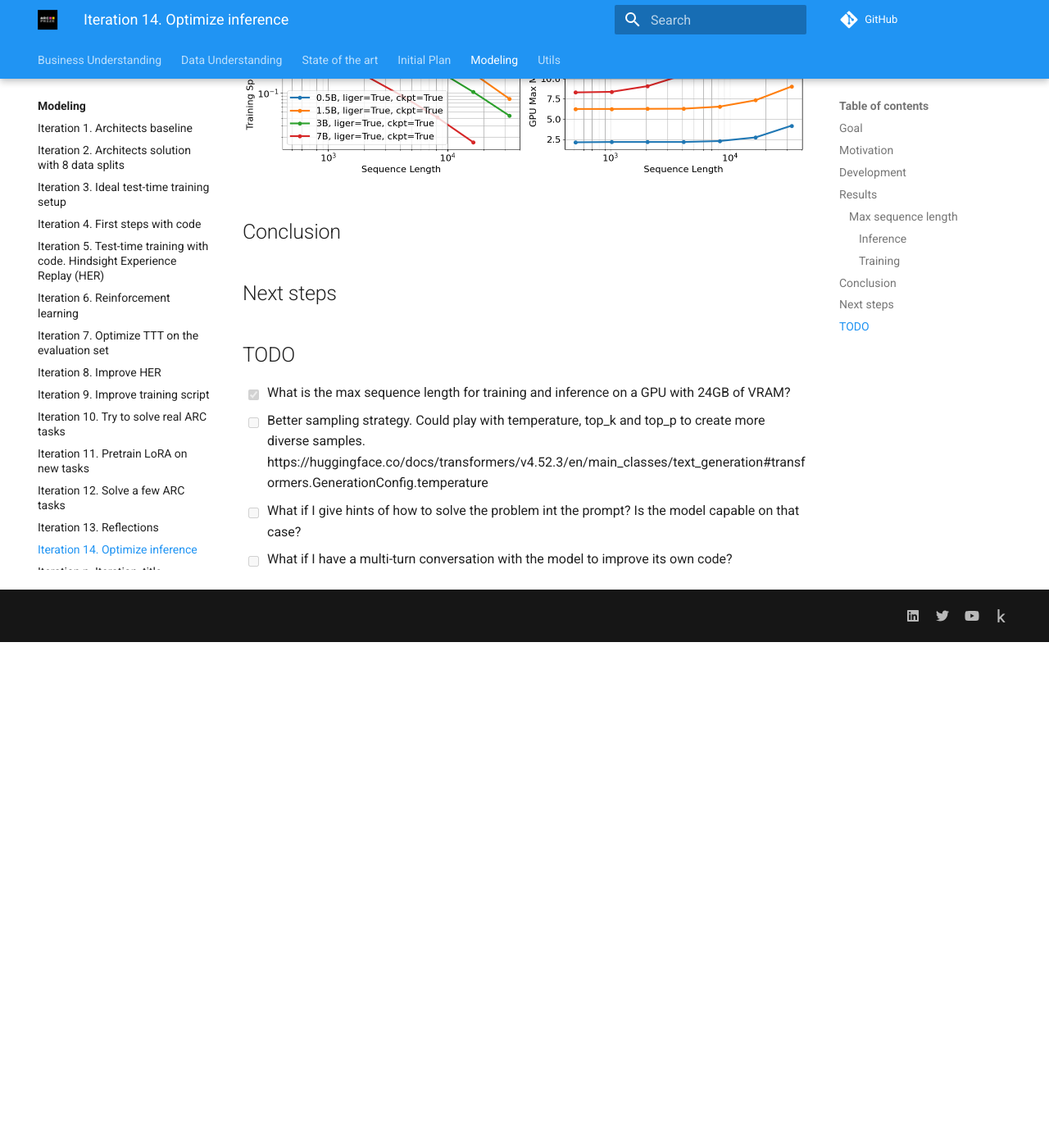
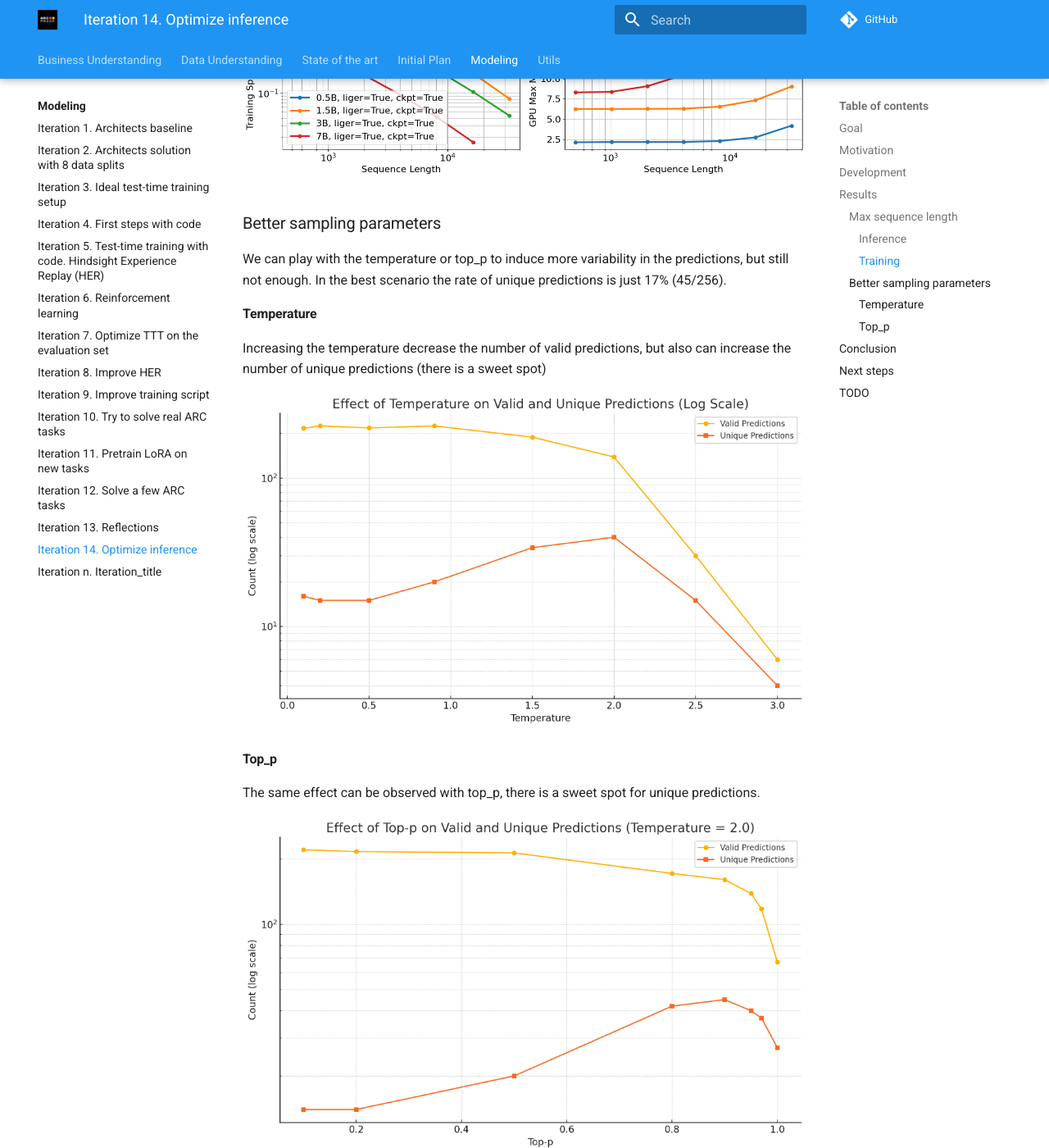
Before and after one commit to ironbar/arc25, an MkDocs documentation site: the page built from docs/modeling/Iteration_14_optimize_inference.md, in a window 1280 px wide and 1400 px high, scrolled down 1641 px. Shown: the whole window at 82% size. Built offline with MkDocs 1.6.1 and Material for MkDocs 9.7.7, drawn with Linux system fonts in a browser that asks for light colours; comment, search, counter and statistics services are not loaded; before the commit the page ends 2424 px from its top, so only the background shows below that; some of the changed text lies outside the part shown.

Commit message:
we can play with sampling parameters but it does not solve the problem

```diff
--- a/docs/modeling/Iteration_14_optimize_inference.md
+++ b/docs/modeling/Iteration_14_optimize_inference.md
@@ -54,6 +54,24 @@ Notice how the training speed decreases with the sequence length.
 
 ![alt text](res/1751035076528_image.png)
 
+### Better sampling parameters
+
+We can play with the temperature or top_p to induce more variability in the predictions, but still
+not enough. In the best scenario the rate of unique predictions is just 17% (45/256).
+
+#### Temperature
+
+Increasing the temperature decrease the number of valid predictions, but also can increase the number
+of unique predictions (there is a sweet spot)
+
+![alt text](res/1751102393172_image.png)
+
+#### Top_p
+
+The same effect can be observed with top_p, there is a sweet spot for unique predictions.
+
+![alt text](res/1751102479336_image.png)
+
 ## Conclusion
 
 ## Next steps
@@ -61,6 +79,6 @@ Notice how the training speed decreases with the sequence length.
 ## TODO
 
 - [x] What is the max sequence length for training and inference on a GPU with 24GB of VRAM?
-- [ ] Better sampling strategy. Could play with temperature, top_k and top_p to create more diverse samples. https://huggingface.co/docs/transformers/v4.52.3/en/main_classes/text_generation#transformers.GenerationConfig.temperature
+- [x] Better sampling parameters. Could play with temperature, top_k and top_p to create more diverse samples. https://huggingface.co/docs/transformers/v4.52.3/en/main_classes/text_generation#transformers.GenerationConfig.temperature
 - [ ] What if I give hints of how to solve the problem int the prompt? Is the model capable on that case?
 - [ ] What if I have a multi-turn conversation with the model to improve its own code?
```
Also changed, not shown: docs/modeling/res/1751102393172_image.png (added), docs/modeling/res/1751102479336_image.png (added), 1 other file.
